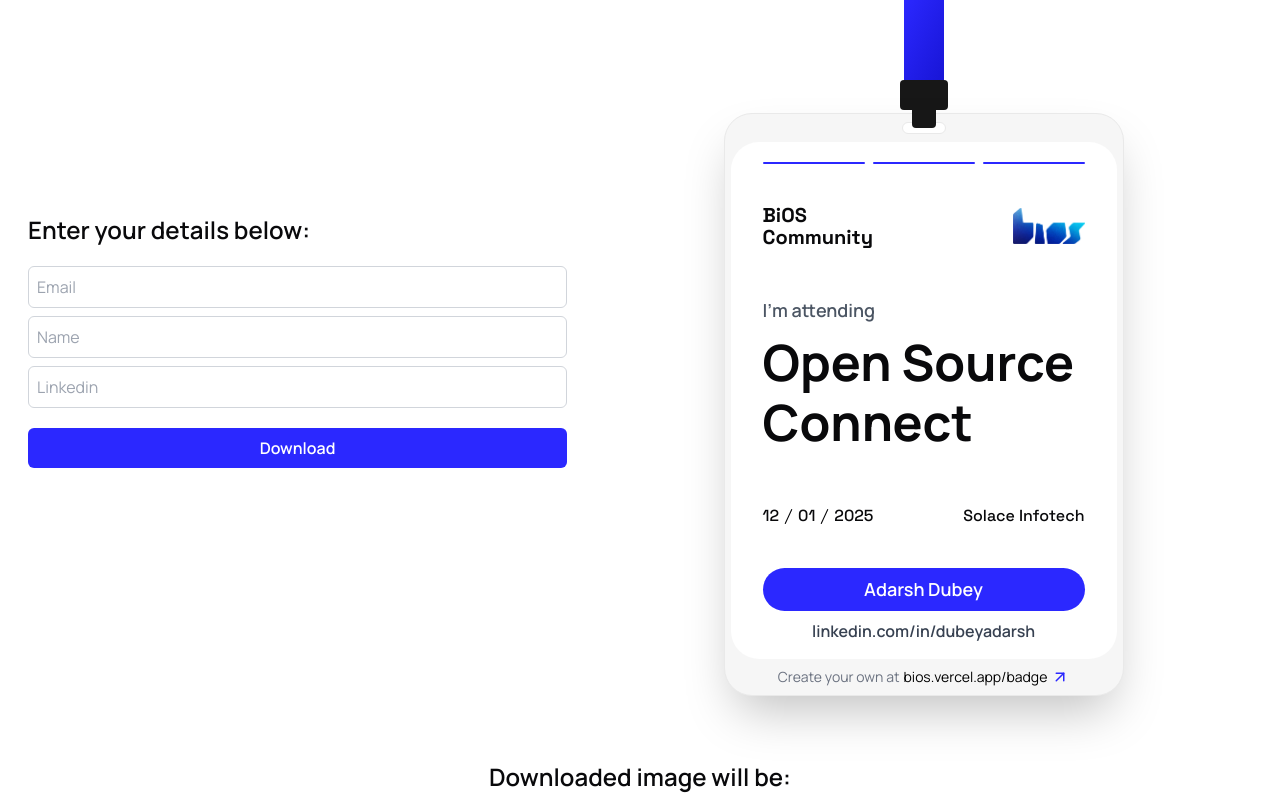
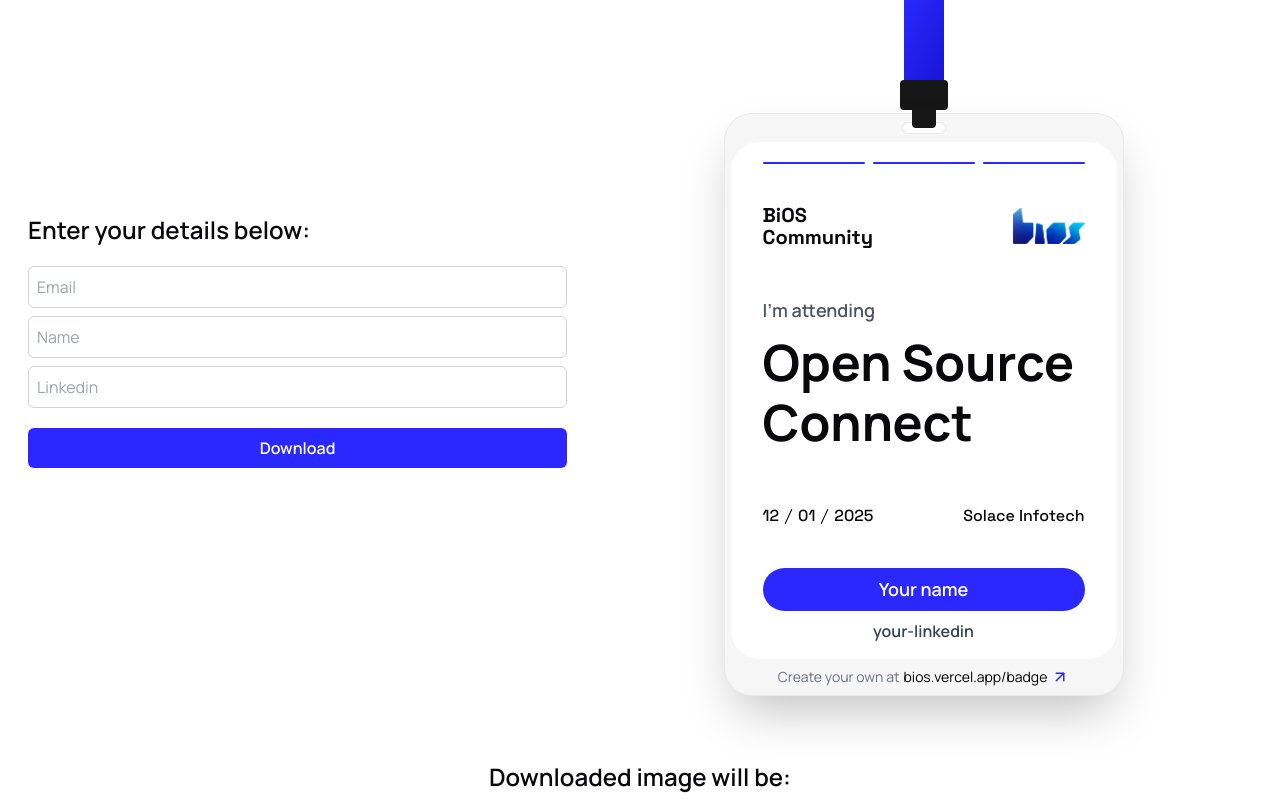
Before and after one commit to bios-community/event-badge, a Next.js app: page / in a window 1280 px wide. Shown: the top 800 px of the page. Built offline with nearby package versions, Linux system fonts and the light colour scheme.

Commit message:
feat: change name to default

```diff
--- a/src/components/id-card.tsx
+++ b/src/components/id-card.tsx
@@ -75,12 +75,12 @@
 					{/* NAME */}
 					<div className="space-y-2 py-4">
 						<p className="text-[18px] px-4 py-2 bg-[#2b28ff] font-semibold text-center rounded-full text-white">
-							{name ? name : "Adarsh Dubey"}
+							{name ? name : "Your name"}
 						</p>
 						<p className="text-center font-semibold text-gray-700">
 							{linkedin
 								? linkedin
-								: "linkedin.com/in/dubeyadarsh"}
+								: "your-linkedin"}
 						</p>
 					</div>
 					{/* NAME */}
```
